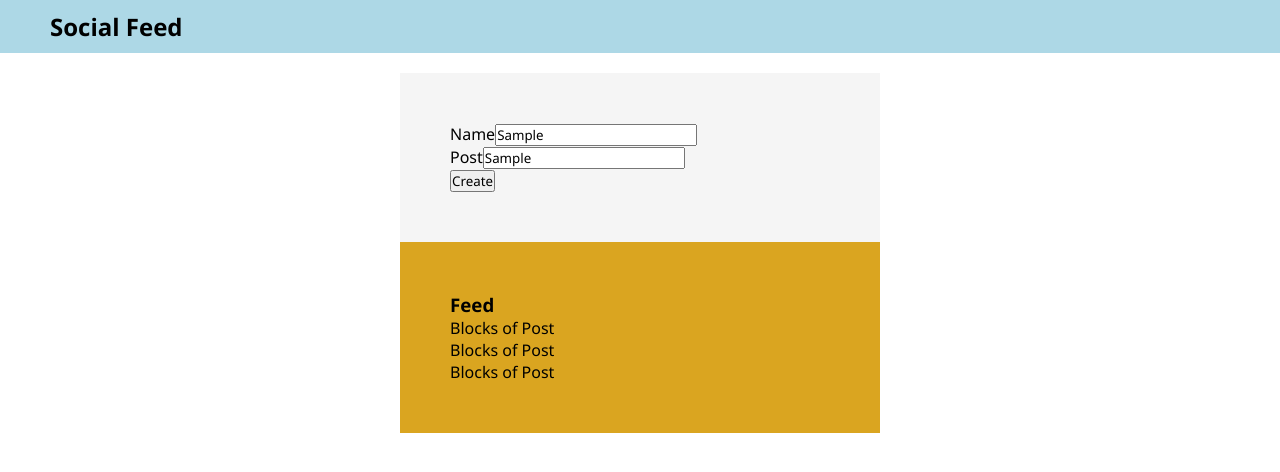
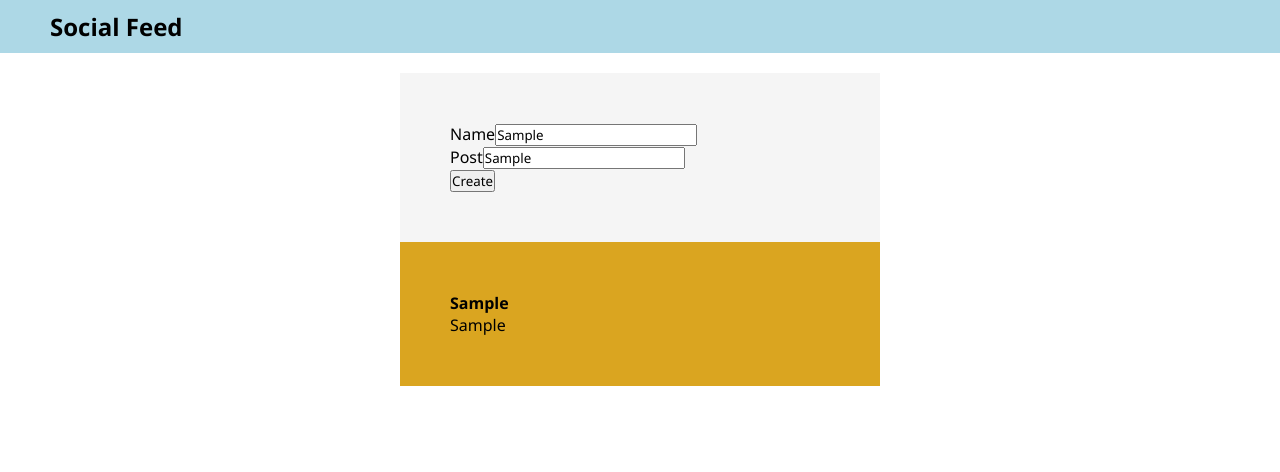
Before and after one commit to mikefocken/soicial_feed-project, a React (Create React App) app: page / in a window 1280 px wide. Both pictures are taken after typing "Sample", "Sample" into the empty fields and a click on the button "Create". Shown: the top 472 px of the page. Built offline with nearby package versions, Linux system fonts and the light colour scheme.

Commit message:
save working lab, needs button and styling

```diff
--- a/src/App.jsx
+++ b/src/App.jsx
@@ -2,14 +2,26 @@ import "./App.css";
 import Header from "./components/Header/Header";
 import CPostForm from "./components/CPostForm/CPostForm";
 import PostList from "./components/PostList/PostList";
+import Post from "./components/Post/Post";
+import React, { useState } from "react";
 
 function App() {
+  const [posts, setPosts] = useState([]);
+  const selectedPost = {
+    name: "Mike Focken",
+    postMessage: "Please leave mesage here",
+  };
+  const handlePost = (newPost) => {
+    const updatedPosts = [...posts, newPost];
+    setPosts(updatedPosts);
+  };
+
   return (
     <div className="App">
       <Header />
       <div className="flex-container">
-        <CPostForm />
-        <PostList />
+        <CPostForm onNewPost={handlePost} />
+        <PostList posts={posts} />
       </div>
     </div>
   );
--- a/src/components/CPostForm/CPostForm.jsx
+++ b/src/components/CPostForm/CPostForm.jsx
@@ -1,7 +1,7 @@
 import React, { useState } from "react";
 import "./CPostForm.css";
 
-const CPostForm = ({}) => {
+const CPostForm = ({onNewPost}) => {
   const [name, setName] = useState("");
   const [post, setPost] = useState("");
 
@@ -10,9 +10,9 @@ const CPostForm = ({}) => {
     e.preventDefault();
     const formData ={
        name,
-       post
+       postMessage:post,
     }
-    console.log(formData);
+   onNewPost(formData);
   };
   return (
     <form onSubmit={handleSubmit} className="flex-item">
--- a/src/components/Post/Post.jsx
+++ b/src/components/Post/Post.jsx
@@ -0,0 +1,15 @@
+
+const Post = ({postObj}) => {
+
+  console.log(postObj)
+  return (
+    <div>
+        <h4>{postObj.name}</h4>
+      <div>
+        <span>{postObj.postMessage}</span>
+      </div>
+    </div>
+  );
+};
+
+export default Post;
--- a/src/components/PostList/PostList.jsx
+++ b/src/components/PostList/PostList.jsx
@@ -1,12 +1,10 @@
-const PostList = ({}) => {
-  return (
-    <div className="flex-item2">
-      <h3>Feed</h3>
-      <div>Blocks of Post</div>
-      <div>Blocks of Post</div>
-      <div>Blocks of Post</div>
-    </div>
-  );
+import Post from "../Post/Post";
+
+const PostList = ({ posts = [] }) => {
+  const postItems = posts.map((post,i) => (
+    <Post key={i} postObj={post} />
+  ));
+  return <div className="flex-item2">{postItems}</div>;
 };
 
 export default PostList;
```
